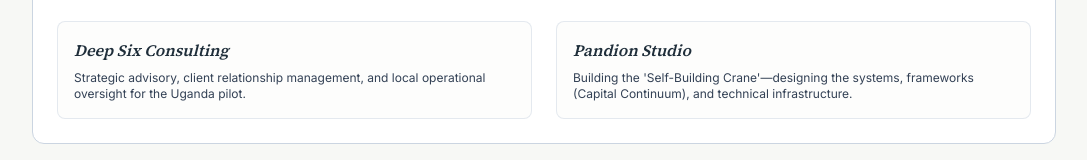
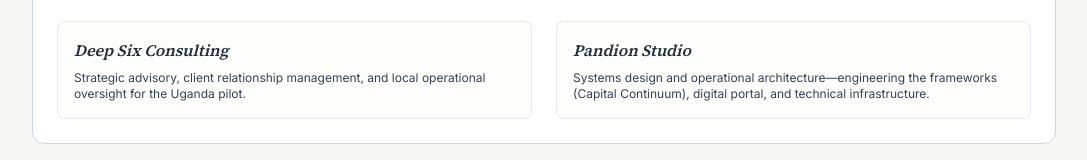
Before and after one commit to juakali100/hisagen, a Next.js app: page /organization in a window 1280 px wide. Shown: the part 1360-1520 px from the top of the page, without its empty margins (96-1183 px from the left). Built offline with nearby package versions, Linux system fonts and the light colour scheme.

Commit message:
Clarify Pandion role and remove internal scaffolding metaphors from UI

```diff
--- a/src/app/organization/page.tsx
+++ b/src/app/organization/page.tsx
@@ -99,7 +99,7 @@ export default function OrganizationPage() {
                     </div>
                     <div className="p-4 rounded-lg bg-parchment/30 border border-mist/50">
                         <h4 className="font-semibold text-secondary italic">Pandion Studio</h4>
-                        <p className="text-xs text-slate mt-2">Building the 'Self-Building Crane'—designing the systems, frameworks (Capital Continuum), and technical infrastructure.</p>
+                        <p className="text-xs text-slate mt-2">Systems design and operational architecture—engineering the frameworks (Capital Continuum), digital portal, and technical infrastructure.</p>
                     </div>
                 </div>
             </section>
--- a/src/app/resources/page.tsx
+++ b/src/app/resources/page.tsx
@@ -191,7 +191,7 @@ const partnerEcosystem = [
   {
     name: "Pandion Studio",
     role: "Systems & Infrastructure architect",
-    details: "Building the 'Self-Building Crane'—engineering the frameworks, digital portal, and Capital Continuum alignment required to scale.",
+    details: "Engineering the foundational frameworks, digital portal, and Capital Continuum alignment required to scale.",
     context: "Provides the technical spine and organizational design required to move projects from Stage 1 to Stage 4.",
   },
 ];
```
